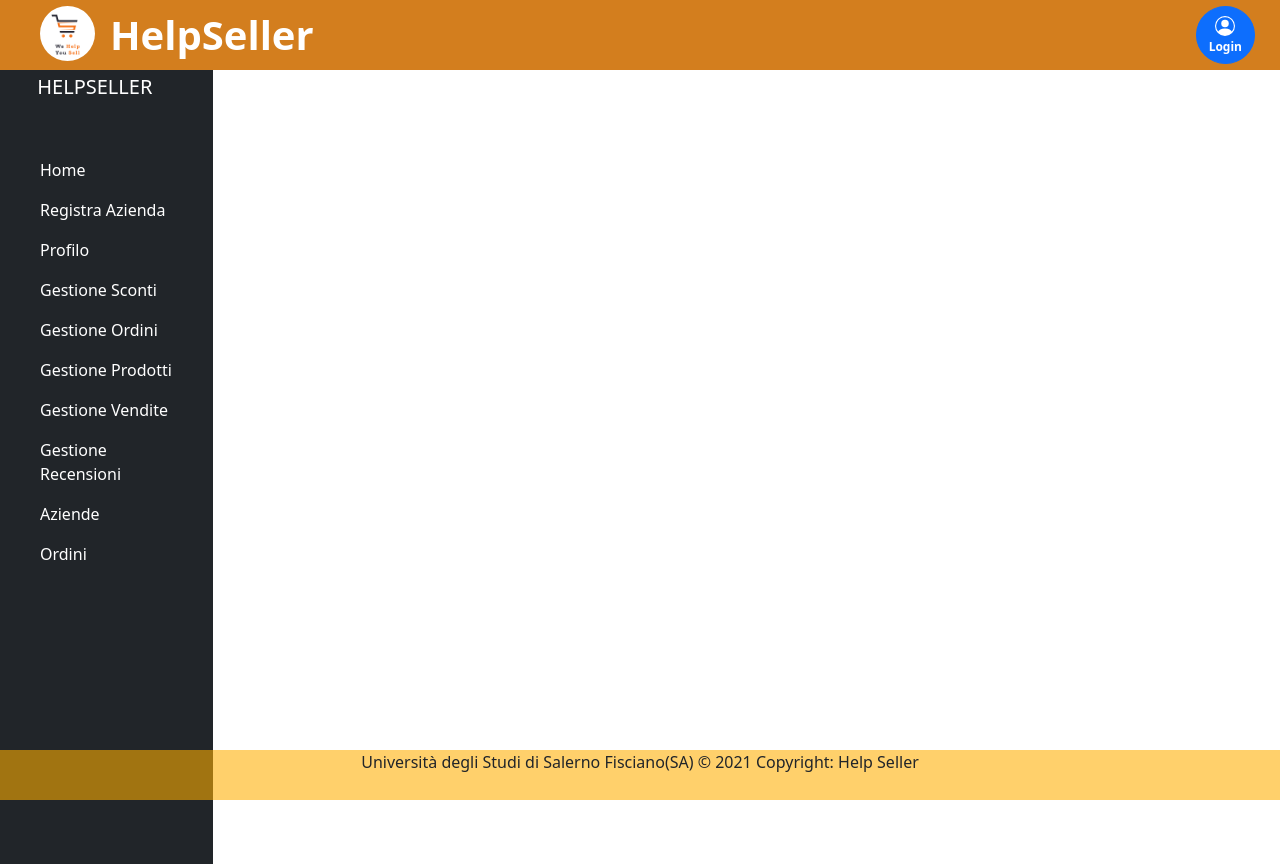
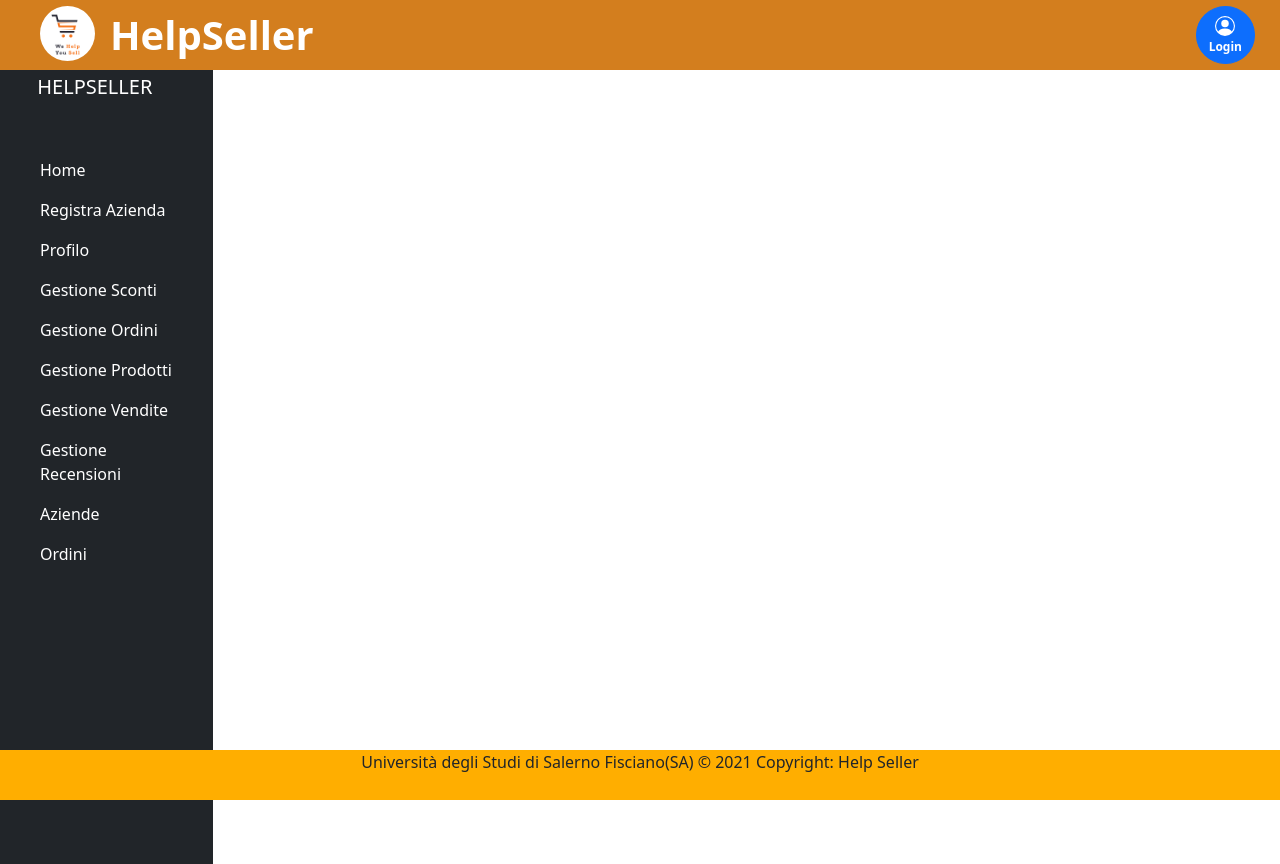
Before and after one commit to Mario-caccioppoli/HelpSellerInterface, an Angular app: page / in a window 1280 px wide. Built offline with nearby package versions, Linux system fonts and the light colour scheme.

Commit message:
css footer tolto trasparenza

```diff
--- a/src/app/components/footer/footer.component.css
+++ b/src/app/components/footer/footer.component.css
@@ -3,6 +3,6 @@
     left: 0;
     bottom: 0;
     text-align: center;
-    background-color: rgba(255, 174, 0, 0.582);
+    background-color: rgba(255, 174, 0);
     height: 50px;
 }
```
